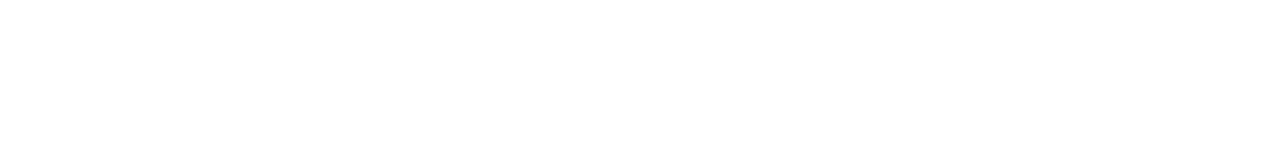
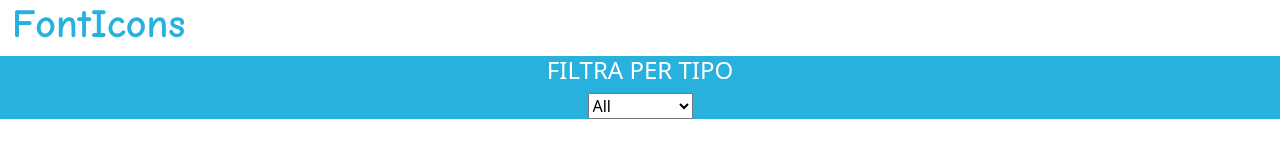
Before and after one commit to Riki420/js-es6-icons, a plain HTML site: page index.html in a window 1280 px wide. Drawn offline with nearby package versions, Linux system fonts and the light colour scheme.

Commit message:
creato header + input select

```diff
--- a/css/style.css
+++ b/css/style.css
@@ -0,0 +1,19 @@
+/*RESET*/
+*{
+    margin: 0;
+    padding: 0;
+    box-sizing: border-box;
+}
+
+.my-s-height{
+    min-height: 60px;
+}
+
+.bg-blue{
+    background-color: #29b1dd;
+}
+
+.logo-text{
+    font-family: 'Comic Neue', cursive;
+    color: #29b1dd;
+}
--- a/index.html
+++ b/index.html
@@ -14,7 +14,33 @@
     <title>Es Icons</title>
 </head>
 <body>
+    <!--HEADER-->
+    <div class="container-fluid">
+        <div class="row">
+            <div class="col-12">
+                <h1 class="logo-text">FontIcons</h1>
+            </div>
+            <div class="col-12 bg-blue my-s-height text-center">
+                <h4 class="text-white ">FILTRA PER TIPO</h4>
+                <select name="filter" id="filter">
+                    <option value="all">All</option>
+                    <option value="animal">Animal</option>
+                    <option value="vegetables">Vegetables</option>
+                    <option value="user">User</option>
+                </select>
+            </div>
+        </div>
+    </div>
+    <!--MAIN-->
+    <main>
+        <div class="container-fluid">
+        <div class="row">
+            <div class="col-12">
 
+            </div>
+        </div>
+    </div>
+    </main>
 
     <script src="./js/data.js"></script>
     <script src="./js/script.js"></script>
```
